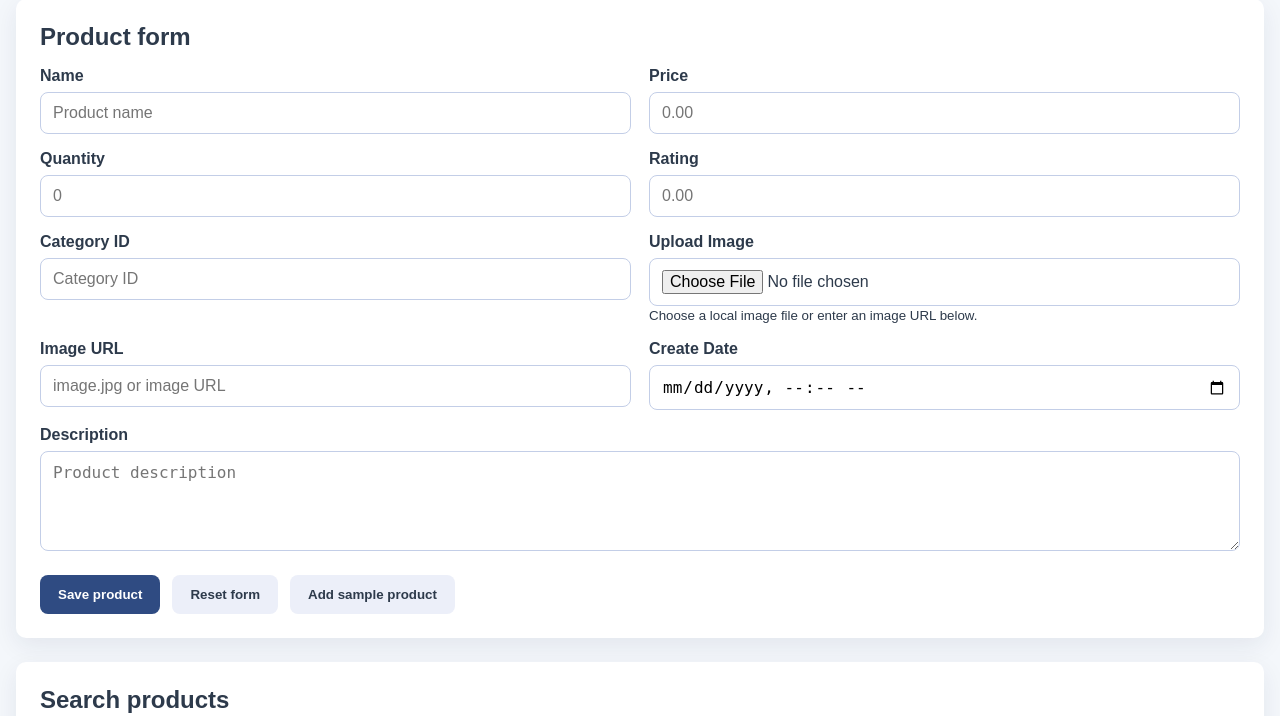
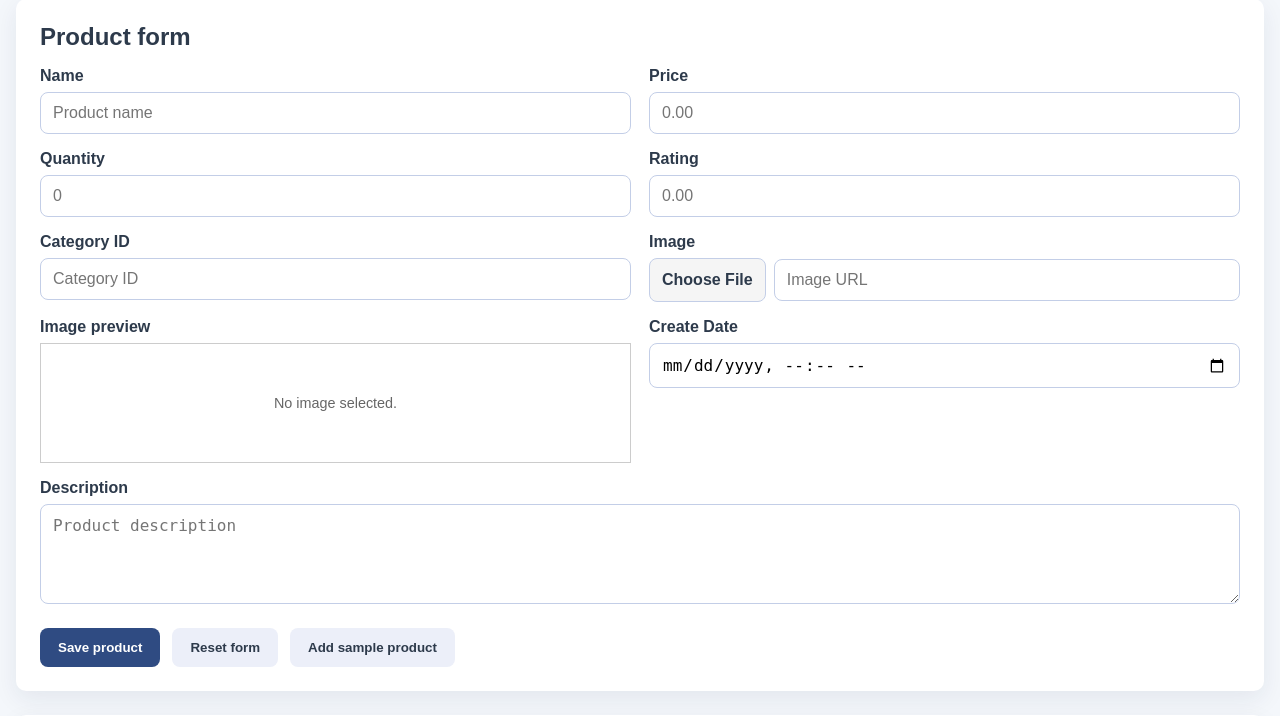
Before and after one commit to Phannoet-GH/crud-web-api, a PHP site: page / in a window 1280 px wide. Shown: the part 152-868 px from the top of the page. Run offline with PHP 8.4, Linux system fonts and the light colour scheme; data comes from the database, SQL or seed files in the repository.

Commit message:
final change

```diff
--- a/app/controllers/ProductController.php
+++ b/app/controllers/ProductController.php
@@ -37,6 +37,10 @@ class ProductController
             Response::json(['message' => 'Product name is required'], 422);
         }
 
+        if ($this->service->existsByName($data['product_name'])) {
+            Response::json(['message' => 'Product name already exists'], 422);
+        }
+
         $id = $this->service->create($data);
         $product = $this->service->get($id);
         Response::json($product, 201);
@@ -49,8 +53,13 @@ class ProductController
             Response::json(['message' => 'Product name is required'], 422);
         }
 
-        if ($this->service->get($id) === null) {
+        $existing = $this->service->get($id);
+        if ($existing === null) {
             Response::json(['message' => 'Product not found'], 404);
+        }
+
+        if ($this->service->existsByName($data['product_name'], $id)) {
+            Response::json(['message' => 'Product name already exists'], 422);
         }
 
         $this->service->update($id, $data);
--- a/app/models/Product.php
+++ b/app/models/Product.php
@@ -27,6 +27,23 @@ class Product
         $statement->execute(['id' => $id]);
         $product = $statement->fetch(PDO::FETCH_ASSOC);
         return $product === false ? null : $product;
+    }
+
+    public function existsByName(string $name, ?int $excludeId = null)
+    {
+        $sql = 'SELECT product_id FROM products WHERE product_name = :name';
+        if ($excludeId !== null) {
+            $sql .= ' AND product_id != :exclude_id';
+        }
+
+        $statement = $this->pdo->prepare($sql);
+        $params = ['name' => trim($name)];
+        if ($excludeId !== null) {
+            $params['exclude_id'] = $excludeId;
+        }
+
+        $statement->execute($params);
+        return $statement->fetch(PDO::FETCH_ASSOC) !== false;
     }
 
     public function create($data)
--- a/app/services/ProductService.php
+++ b/app/services/ProductService.php
@@ -23,6 +23,11 @@ class ProductService
     public function get($id)
     {
         return $this->product->find($id);
+    }
+
+    public function existsByName(string $name, ?int $excludeId = null)
+    {
+        return $this->product->existsByName($name, $excludeId);
     }
 
     public function create($data)
--- a/public/app.js
+++ b/public/app.js
@@ -14,6 +14,8 @@ const ratingInput = document.getElementById('product-rating');
 const categoryInput = document.getElementById('product-category');
 const imageFileInput = document.getElementById('product-image-file');
 const imageInput = document.getElementById('product-image');
+const imagePreview = document.getElementById('product-image-preview');
+const imagePreviewText = document.getElementById('product-image-preview-text');
 const existingImageInput = document.getElementById('product-image-existing');
 const createDateInput = document.getElementById('product-create-date');
 const descriptionInput = document.getElementById('product-description');
@@ -26,12 +28,73 @@ const searchForm = document.getElementById('search-form');
 const searchQuery = document.getElementById('search-query');
 const clearSearchButton = document.getElementById('clear-search-button');
 let currentProduct = null;
+document.getElementById('image-file-button').addEventListener('click', (e) => {
+    e.preventDefault();
+    imageFileInput.click();
+});
+
+
+imageFileInput.addEventListener('change', handleImageFileChange);
+imageInput.addEventListener('input', handleImageUrlChange);
 
 function showStatus(message, success = true) {
     statusBox.textContent = message;
     statusBox.className = 'status ' + (success ? 'success' : 'error');
     statusBox.style.display = 'block';
     setTimeout(() => statusBox.style.display = 'none', 4500);
+}
+
+function updateImagePreview(source) {
+    if (!source) {
+        imagePreview.src = '';
+        imagePreview.style.display = 'none';
+        imagePreviewText.style.display = 'block';
+        return;
+    }
+
+    imagePreviewText.style.display = 'none';
+    imagePreview.style.display = 'block';
+    imagePreview.src = source;
+}
+
+imagePreview.onerror = () => {
+    imagePreview.style.display = 'none';
+    imagePreviewText.style.display = 'block';
+    imagePreviewText.textContent = 'Unable to load preview. Check the URL or file format.';
+};
+
+function handleImageFileChange() {
+    const file = imageFileInput.files[0];
+    if (file) {
+        imageInput.value = file.name;
+        const reader = new FileReader();
+        reader.onload = () => updateImagePreview(reader.result);
+        reader.readAsDataURL(file);
+        return;
+    }
+
+    imageInput.value = '';
+    updateImagePreview('');
+}
+
+function handleImageUrlChange() {
+    const urlValue = imageInput.value.trim();
+    if (urlValue && !imageFileInput.files.length) {
+        imagePreviewText.textContent = 'Loading preview...';
+        updateImagePreview(urlValue);
+        return;
+    }
+
+    if (imageFileInput.files.length > 0) {
+        handleImageFileChange();
+        return;
+    }
+
+    if (urlValue) {
+        updateImagePreview(urlValue);
+    } else {
+        updateImagePreview('');
+    }
 }
 
 function getRequestOptions(method, data) {
@@ -158,11 +221,13 @@ function resetForm() {
     categoryInput.value = '';
     imageFileInput.value = '';
     imageInput.value = '';
+    imagePreviewText.textContent = 'No image selected.';
     existingImageInput.value = '';
     createDateInput.value = '';
     descriptionInput.value = '';
     currentProduct = null;
     submitButton.textContent = 'Save product';
+    updateImagePreview('');
 }
 
 async function submitForm(event) {
@@ -200,6 +265,30 @@ async function submitForm(event) {
         return;
     }
 
+    if (productId && currentProduct) {
+        const currentCategory = currentProduct.category_id === null ? '' : String(currentProduct.category_id);
+        const currentImage = currentProduct.image || '';
+        const currentCreateDate = toInputDateTime(currentProduct.create_date) || '';
+        const newCategory = categoryInput.value.trim();
+        const newCreateDate = createDateInput.value || '';
+        const newImage = imageFile ? null : imageUrl;
+
+        const unchanged =
+            currentProduct.product_name === nameInput.value.trim() &&
+            formatMoney(currentProduct.price) === formatMoney(parseFloat(priceInput.value) || 0) &&
+            formatInteger(currentProduct.quantity) === formatInteger(parseInt(quantityInput.value, 10) || 0) &&
+            formatMoney(currentProduct.rating) === formatMoney(parseFloat(ratingInput.value) || 0) &&
+            currentCategory === newCategory &&
+            currentCreateDate === newCreateDate &&
+            (currentProduct.description || '') === descriptionInput.value.trim() &&
+            (!imageFile && (newImage || '') === currentImage);
+
+        if (unchanged) {
+            showStatus('No changes detected. Product not updated.', true);
+            return;
+        }
+    }
+
     try {
         const response = await fetch(getApiUrl(productId), getRequestOptions('POST', formData));
         const body = await readJsonResponse(response);
@@ -223,11 +312,14 @@ function addSampleProduct() {
     ratingInput.value = '4.50';
     categoryInput.value = '1';
     imageFileInput.value = '';
-    imageInput.value = 'https://example.com/images/apple-juice.jpg';
+    const sampleUrl = 'https://example.com/images/apple-juice.jpg';
+    imageInput.value = sampleUrl;
     existingImageInput.value = '';
     createDateInput.value = '';
     descriptionInput.value = 'Made from fresh apples. Sweet and refreshing!';
     idInput.value = '';
+    imagePreviewText.textContent = 'Loading preview...';
+    updateImagePreview(sampleUrl);
 }
 
 async function handleTableClick(event) {
@@ -289,6 +381,7 @@ async function editProduct(productId) {
         createDateInput.value = toInputDateTime(product.create_date);
         descriptionInput.value = product.description || '';
         submitButton.textContent = 'Update product';
+        updateImagePreview(product.image || '');
         window.scrollTo({ top: 0, behavior: 'smooth' });
     } catch (error) {
         showStatus(error.message, false);
--- a/public/index.php
+++ b/public/index.php
@@ -66,13 +66,19 @@ if (isApiRequest(currentPath())) {
                     <input id="product-category" type="number" min="0" step="1" placeholder="Category ID" />
                 </div>
                 <div>
-                    <label for="product-image-file">Upload Image</label>
-                    <input id="product-image-file" type="file" accept="image/*" />
-                    <small>Choose a local image file or enter an image URL below.</small>
+                    <label>Image</label>
+                    <div style="display:flex; gap:8px; align-items:center;">
+                        <button type="button" id="image-file-button" style="padding:12px 12px; cursor:pointer; border:1px solid #c3cee7; border-radius:8px; background:#f5f5f5; white-space:nowrap; font-family: Arial, sans-serif; font-size:1rem; color: #2d3a4b;">Choose File</button>
+                        <input id="product-image-file" type="file" accept="image/*" style="display:none;" />
+                        <input id="product-image" type="text" maxlength="100" placeholder="Image URL" style="flex:1;" />
+                    </div>
                 </div>
                 <div>
-                    <label for="product-image">Image URL</label>
-                    <input id="product-image" type="text" maxlength="100" placeholder="image.jpg or image URL" />
+                    <label>Image preview</label>
+                    <div id="product-image-preview-box" style="min-height:120px; border:1px solid #ccc; padding:8px; display:flex; align-items:center; justify-content:center; overflow:hidden;">
+                        <img id="product-image-preview" alt="Image preview" style="max-width:100%; max-height:160px; display:none;" />
+                        <span id="product-image-preview-text" style="color:#666; font-size:.9rem;">No image selected.</span>
+                    </div>
                 </div>
                 <input type="hidden" id="product-image-existing" />
                 <div>
```
Also changed, not shown: public/uploads/img_6a1ecd4da11d17.20058708.jpg (added), public/uploads/img_6a1ecf799366d4.61607441.jpg (added).
